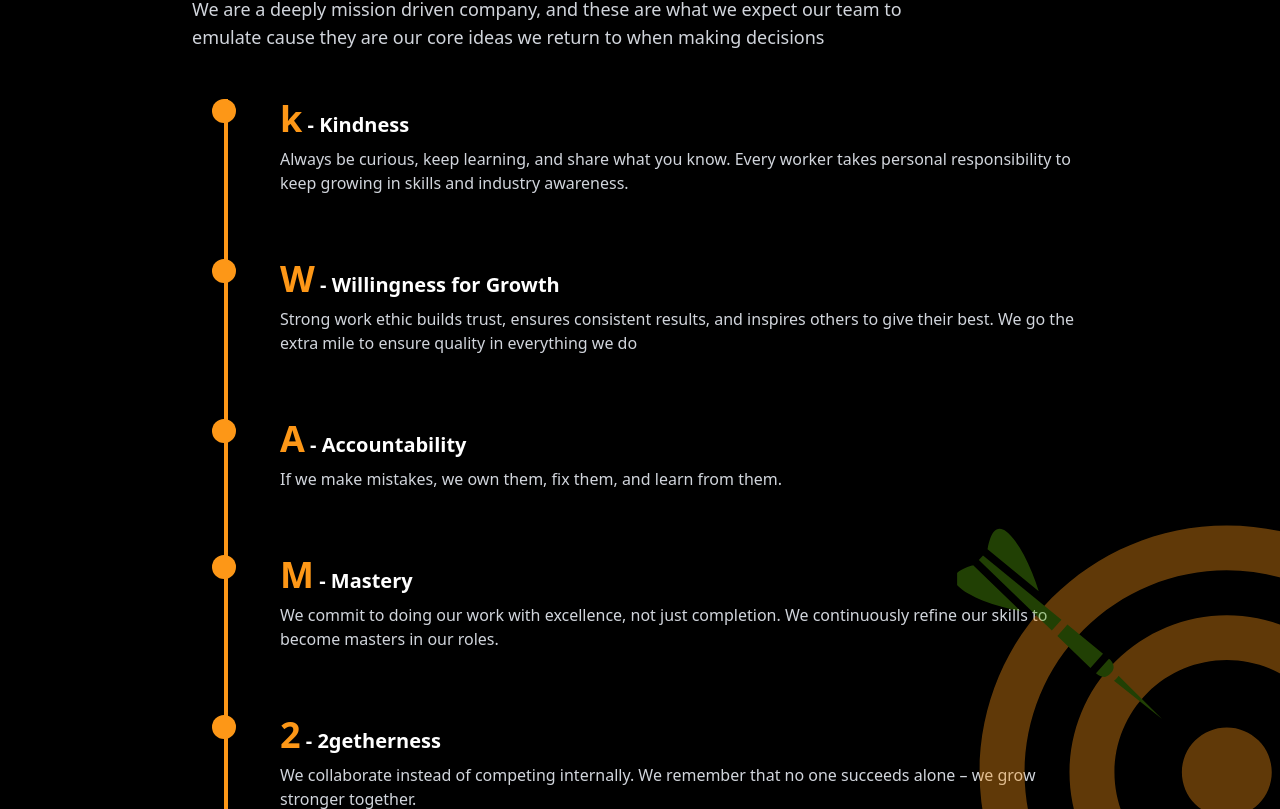
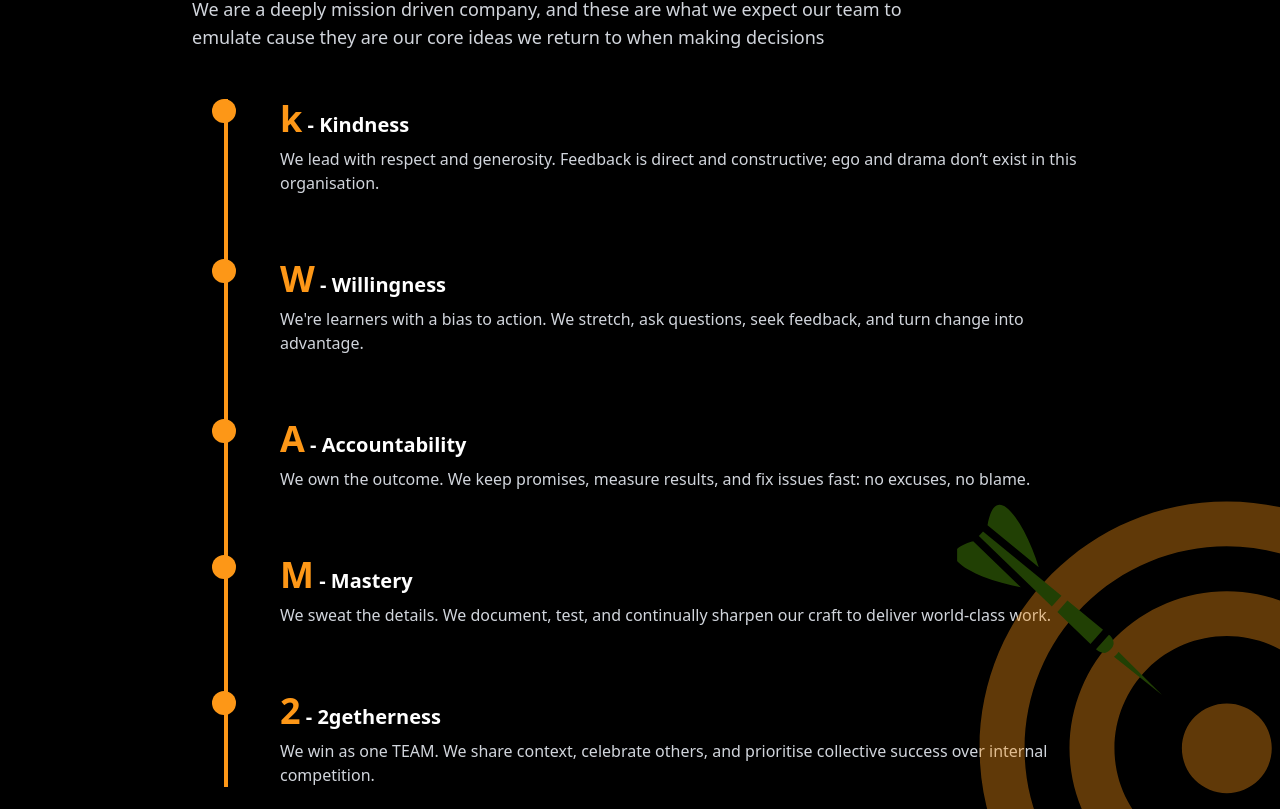
Before and after one commit to sebchi-crtl/kwam2, a Next.js app: page /meet in a window 1280 px wide. Shown: the part 1811-2620 px from the top of the page. Built offline with nearby package versions, Linux system fonts and the light colour scheme.

Commit message:
Revise Values component to enhance descriptions of company values, emphasizing respect, accountability, and collaboration for improved clarity and alignment with organizational culture.

```diff
--- a/app/_components/meet/Values.tsx
+++ b/app/_components/meet/Values.tsx
@@ -33,7 +33,8 @@ export default function Values() {
                                     <span className="text-[#FD9717] text-4xl">k</span> - Kindness
                                 </h3>
                                 <p className="text-gray-300">
-                                    Always be curious, keep learning, and share what you know. Every worker takes personal responsibility to keep growing in skills and industry awareness.
+                                    We lead with respect and generosity. Feedback is direct and constructive; ego and drama don’t
+                                    exist in this organisation.
                                 </p>
                             </div>
                         </div>
@@ -45,10 +46,11 @@ export default function Values() {
                             </div>
                             <div className="flex-1">
                                 <h3 className="text-xl font-semibold mb-2">
-                                    <span className="text-[#FD9717] text-4xl">W</span> - Willingness for Growth
+                                    <span className="text-[#FD9717] text-4xl">W</span> - Willingness
                                 </h3>
                                 <p className="text-gray-300">
-                                    Strong work ethic builds trust, ensures consistent results, and inspires others to give their best. We go the extra mile to ensure quality in everything we do
+                                    We&apos;re learners with a bias to action. We stretch, ask questions, seek feedback, and turn
+                                    change into advantage.
                                 </p>
                             </div>
                         </div>
@@ -63,7 +65,8 @@ export default function Values() {
                                     <span className="text-[#FD9717] text-4xl">A</span> - Accountability
                                 </h3>
                                 <p className="text-gray-300">
-                                    If we make mistakes, we own them, fix them, and learn from them.
+                                    We own the outcome. We keep promises, measure results, and fix issues fast: no excuses, no
+                                    blame.
                                 </p>
                             </div>
                         </div>
@@ -78,7 +81,8 @@ export default function Values() {
                                     <span className="text-[#FD9717] text-4xl">M</span> - Mastery
                                 </h3>
                                 <p className="text-gray-300">
-                                    We commit to doing our work with excellence, not just completion. We continuously refine our skills to become masters in our roles.
+                                    We sweat the details. We document, test, and continually sharpen our craft to deliver
+                                    world-class work.
                                 </p>
                             </div>
                         </div>
@@ -93,7 +97,8 @@ export default function Values() {
                                     <span className="text-[#FD9717] text-4xl">2</span> - 2getherness
                                 </h3>
                                 <p className="text-gray-300">
-                                    We collaborate instead of competing internally. We remember that no one succeeds alone – we grow stronger together.
+                                    We win as one TEAM. We share context, celebrate others, and prioritise collective success
+                                    over internal competition.
                                 </p>
                             </div>
                         </div>
```
